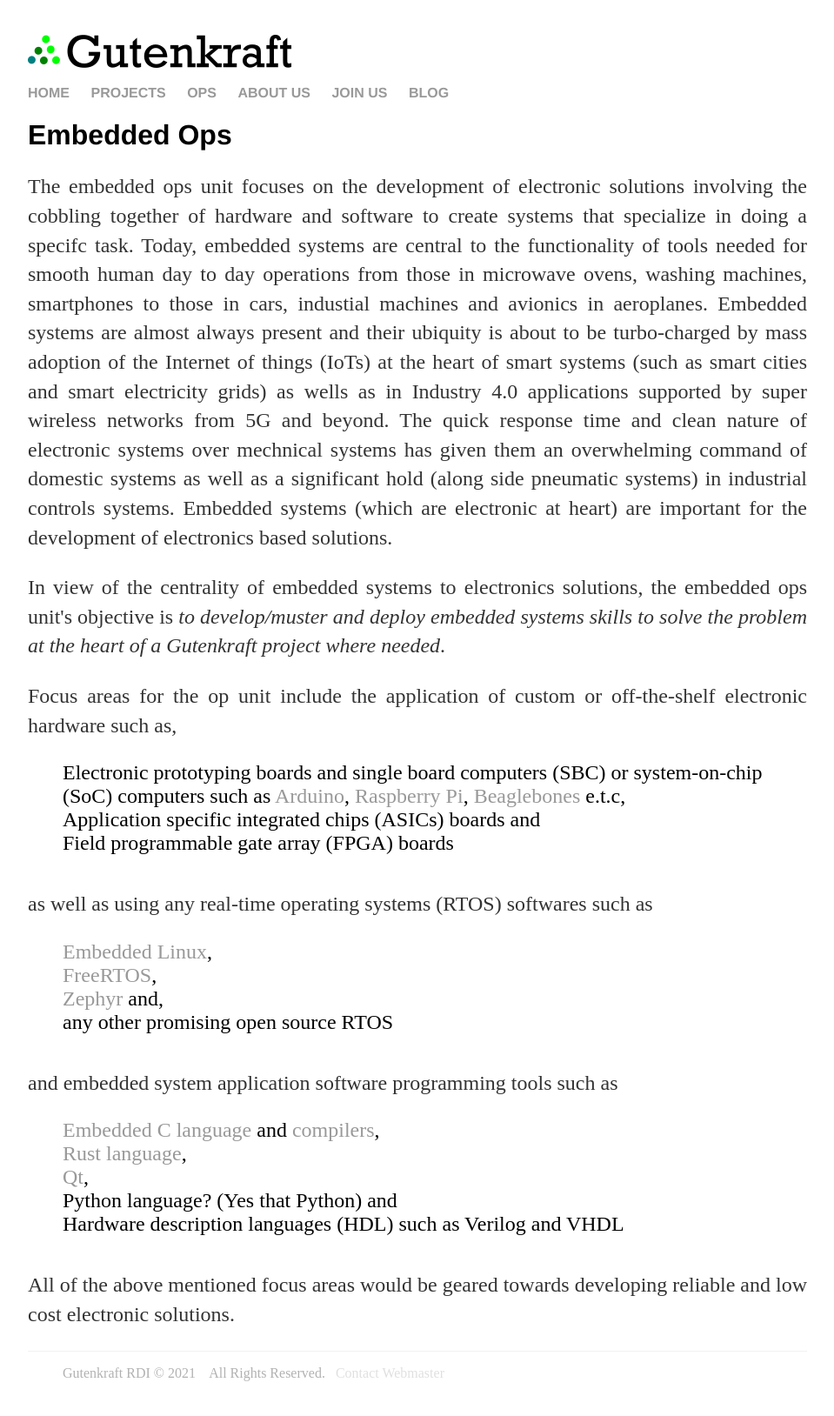
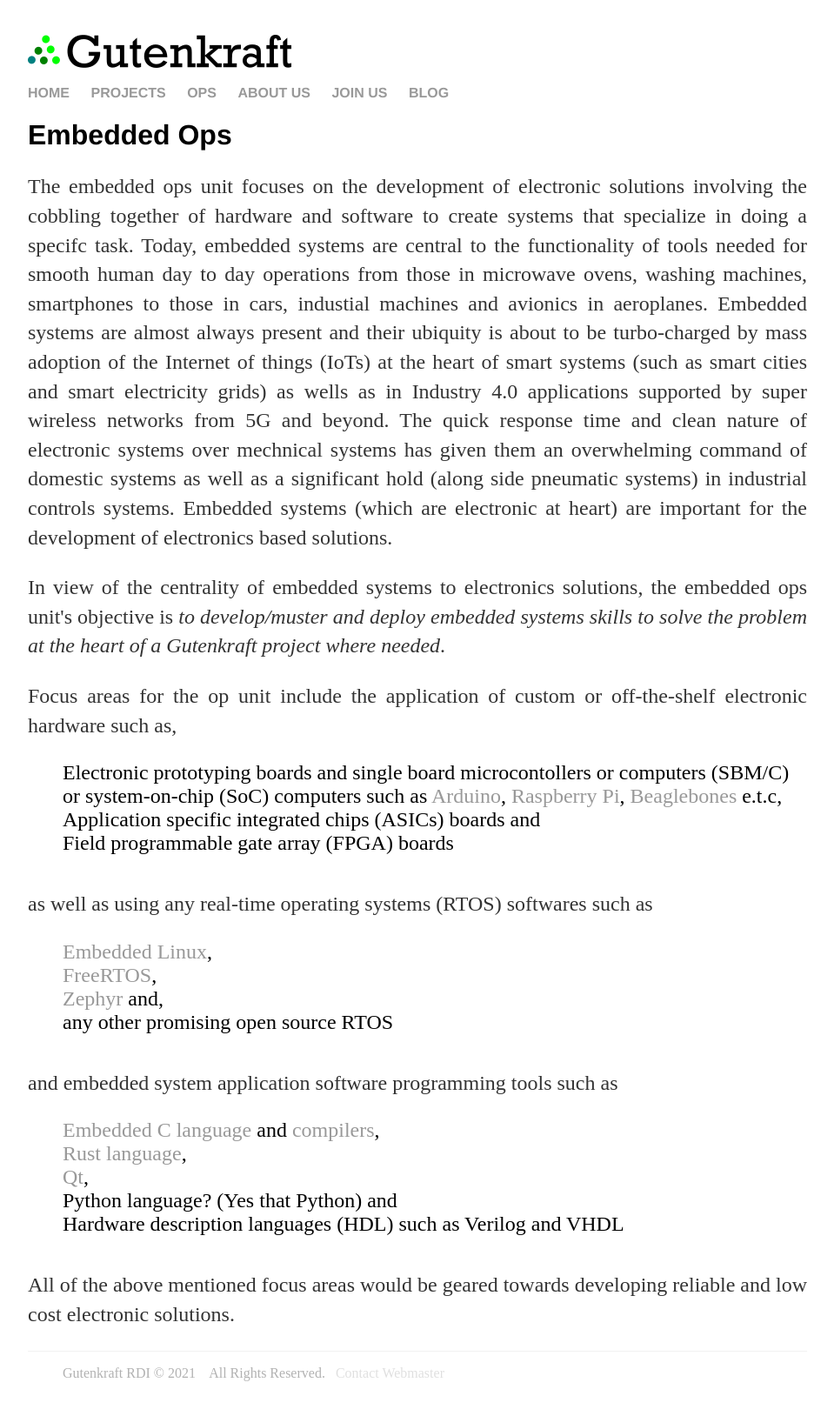
Before and after one commit to oferonmi/datafilik.github.io, a Jekyll site: the page built from ops/embed_op/index.html, in a window 1280 px wide. Shown: the whole page at 87% size, without its empty margins (160-1119 px from the left). Built offline with Jekyll 4.4.1, drawn with Linux system fonts in a browser that asks for light colours.

Commit message:
content update

```diff
--- a/ops/embed_op/index.html
+++ b/ops/embed_op/index.html
@@ -19,7 +19,7 @@ title: Gutenkraft - Embedded Ops
     </p>
 
     <ul class = "embedtools">
-        <li>Electronic prototyping boards and single board computers (SBC) or system-on-chip (SoC) computers such as <a href="https://en.wikipedia.org/wiki/Arduino">Arduino</a>, <a href="https://en.wikipedia.org/wiki/Raspberry_Pi">Raspberry Pi</a>, <a href="https://en.wikipedia.org/wiki/BeagleBoard">Beaglebones</a> e.t.c,</li>
+        <li>Electronic prototyping boards and single board microcontollers or computers (SBM/C) or system-on-chip (SoC) computers such as <a href="https://en.wikipedia.org/wiki/Arduino">Arduino</a>, <a href="https://en.wikipedia.org/wiki/Raspberry_Pi">Raspberry Pi</a>, <a href="https://en.wikipedia.org/wiki/BeagleBoard">Beaglebones</a> e.t.c,</li>
         <li>Application specific integrated chips (ASICs) boards and</li>
         <li>Field programmable gate array (FPGA) boards</li>
     </ul>
```
